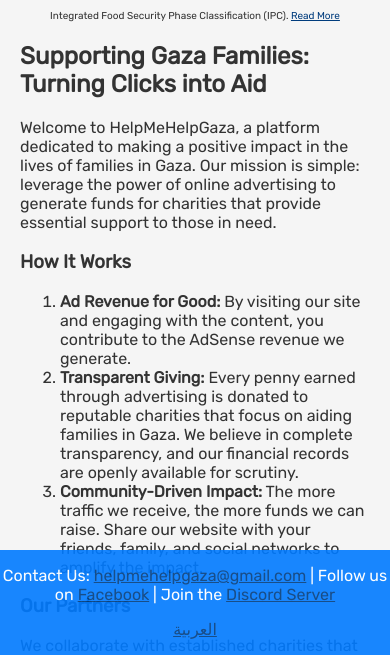
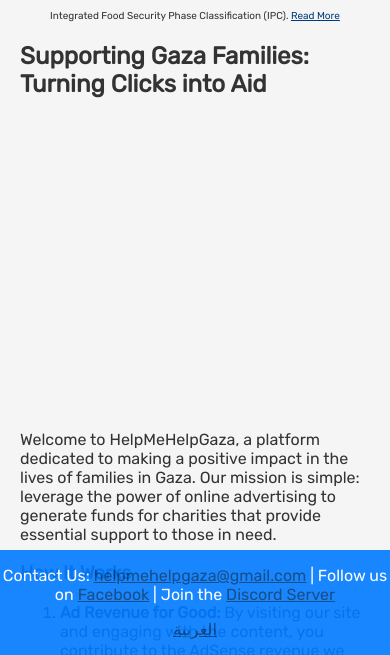
Before and after one commit to NoobJsPerson/helpmehelpgaza, a plain HTML site: page index.html in a window 390 px wide. Shown: the part 189-844 px from the top of the page. Drawn offline with Linux system fonts and the light colour scheme.

Commit message:
reduce cummulative layout shift

```diff
--- a/index.html
+++ b/index.html
@@ -18,7 +18,7 @@
 		<p class="small">Integrated Food Security Phase Classification (IPC). <a href="blogs/stats-about-famine-en.html">Read More</a></p>
 	</div>
 	<h2>Supporting Gaza Families: Turning Clicks into Aid</h2>
-	<div id="video-div"></div>
+	<div id="video-div" class="iframe"></div>
 	<p>Welcome to HelpMeHelpGaza, a platform dedicated to making a positive impact in the lives of families in Gaza. Our mission is simple: leverage the power of online advertising to generate funds for charities that provide essential support to those in need.</p>
 
 	<h3>How It Works</h3>
@@ -61,11 +61,11 @@
 				<p><a href="/ar.html">العربية</a></p>
 	</footer>
 	<script>
-	var tag = document.createElement('script');
+	var tag = document.createElement('script')
 
-	tag.src = "https://www.youtube.com/iframe_api";
-	var firstScriptTag = document.getElementsByTagName('script')[0];
-	firstScriptTag.parentNode.insertBefore(tag, firstScriptTag);
+	tag.src = "https://www.youtube.com/iframe_api"
+	var firstScriptTag = document.getElementsByTagName('script')[0]
+	firstScriptTag.parentNode.insertBefore(tag, firstScriptTag)
 	var player;
 	function onYouTubePlayerAPIReady() {
 		youtube = new YT.Player('video-div', {
--- a/styles.css
+++ b/styles.css
@@ -38,8 +38,8 @@ a {
     font-weight: bold;
     font-size: 2em;
 }
-iframe {
-	width: 66vw;
+iframe, .iframe {
+	width: 85vw;
 	height: 77vh;
 	padding: 5px;
 	border-radius: 15px;
@@ -47,13 +47,7 @@ iframe {
 }
 
 @media (max-width: 700px) {
-    .big-ad {
-    	display: none;
-    }
-    .small-ad {
-	    display: initial;
-    }
-    iframe {
+    iframe, .iframe {
 	width: 100%;
 	height: 35vh;
 	padding: 0;
```
